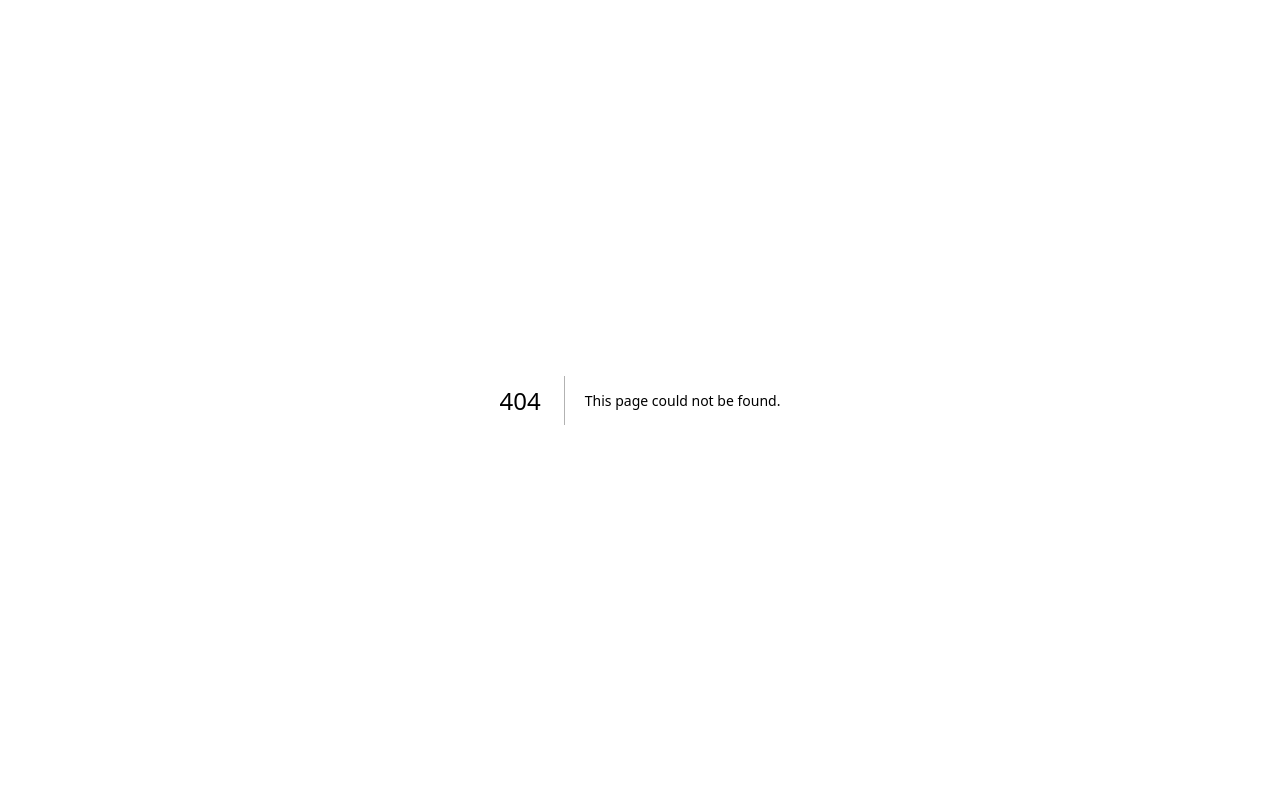
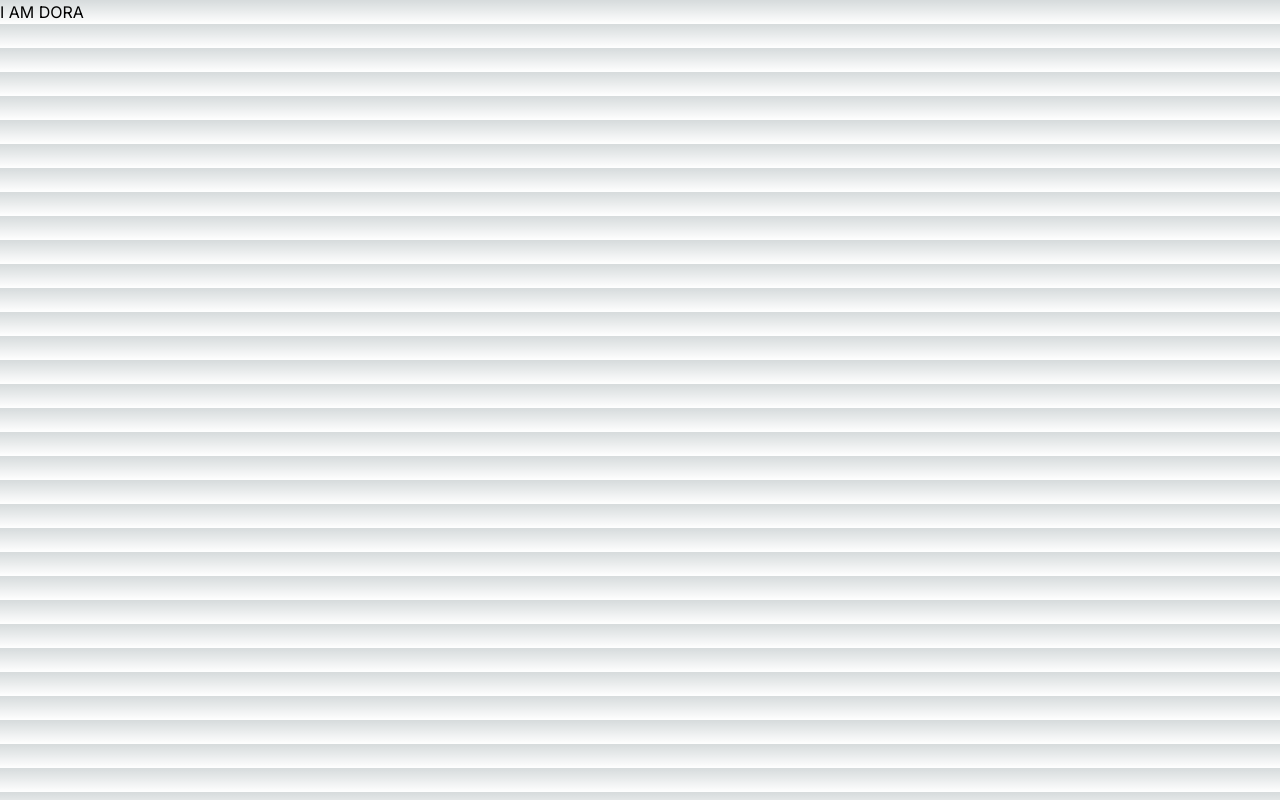
Before and after one commit to Hamza123Hussain/oop_fundamentals, a Next.js app: page /Inheirtance in a window 1280 px wide. Before the commit this address had no page. Built offline with nearby package versions, Linux system fonts and the light colour scheme.

Commit message:
Inheirtance added

```diff
--- /dev/null
+++ b/app/Inheirtance/page.tsx
@@ -0,0 +1,38 @@
+import React from 'react'
+
+class Human {
+  protected Name: string
+  constructor(name: string) {
+    this.Name = name
+  }
+  // Base class method
+  identify(): string {
+    return `I AM ${this.Name}`
+  }
+}
+
+class WOMan extends Human {
+  private pname: string
+  private age: number
+
+  constructor(name: string, age: number) {
+    super(name) // Calling the constructor of the base class parent constructor is called first then the child
+    this.pname = name
+    this.age = age
+  }
+  increaseage(increase?: number): void {
+    if (increase === undefined) {
+      this.age += 1
+    } else {
+      this.age += increase
+    }
+  }
+}
+
+const Inheritance = () => {
+  const female = new WOMan('DORA', 22)
+
+  return <div>{female.identify()}</div>
+}
+
+export default Inheritance
```
